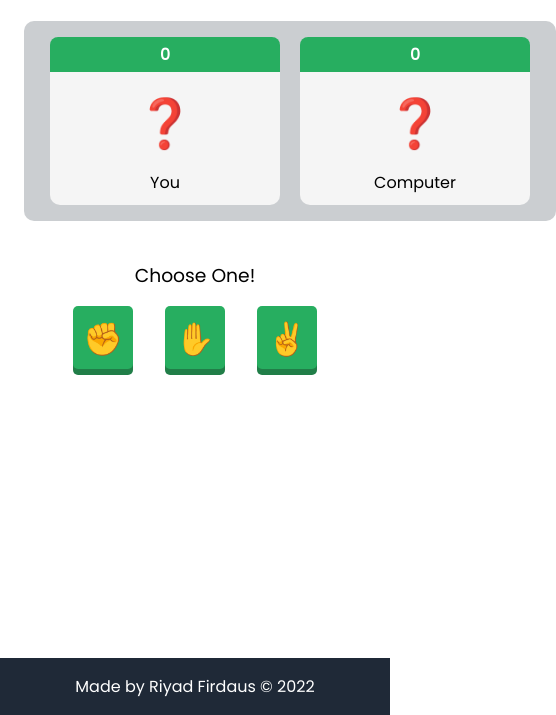
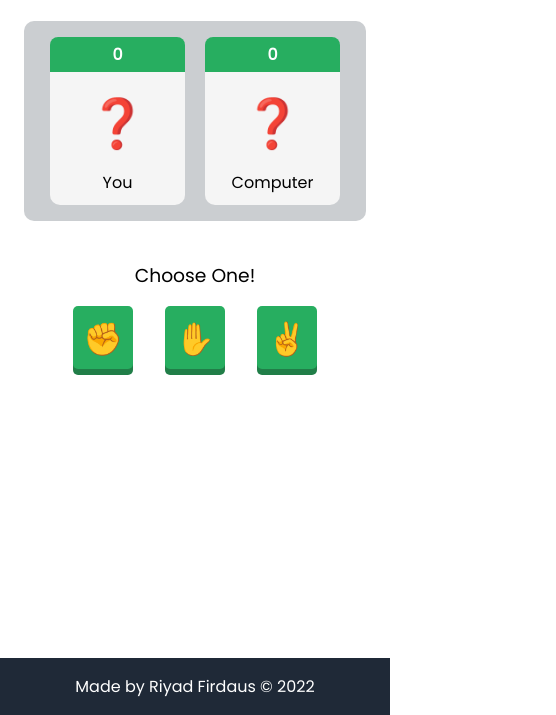
Before and after one commit to riyadfirdaus/odin-rock-paper-scissor, a plain HTML site: page index.html in a window 390 px wide. Shown: the part 129-844 px from the top of the page, 556 px wide, since content can reach past the window. Drawn offline with Linux system fonts and the light colour scheme.

Commit message:
fix responsive flex

```diff
--- a/styles.css
+++ b/styles.css
@@ -32,19 +32,19 @@ header p{
 .container{
     display:flex;
     flex-flow: row wrap;
-    justify-content: space-between;
-    margin: 0 auto;
-    width: 500px;
+    max-width: 400px;
+    min-width:fit-content;
+    margin:0 auto;
     border-radius: 10px;
     padding:1rem;
     background-color: rgb(203, 206, 209)
 }
 .cardCounter{
+    min-width: 102px;
     display:flex;
-    flex: auto;
+    flex:1;
     flex-direction: column;
     background-color: whitesmoke;
-    width: 25%;
     border-radius: 10px;
     margin: 0 10px;
 }
```
